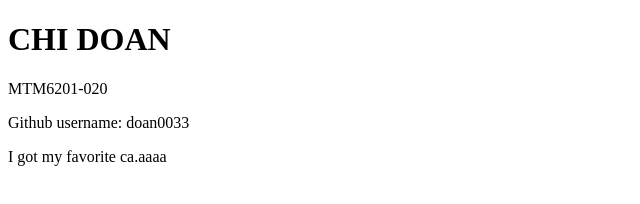
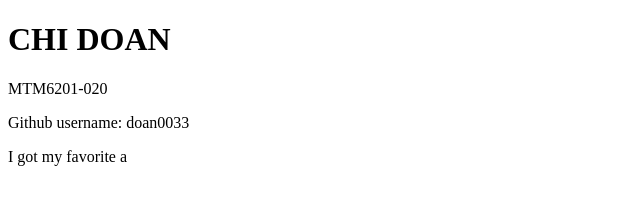
Before and after one commit to doan0033/doan0033.github.io, a plain HTML site: page index.html in a window 1280 px wide. Shown: the full height of the page, 0-640 px from the left. Drawn offline with Linux system fonts and the light colour scheme.

Commit message:
html added

```diff
--- a/index.html
+++ b/index.html
@@ -9,6 +9,6 @@
     <h1>CHI DOAN</h1>
     <p>MTM6201-020</p>
     <p>Github username: doan0033</p>
-    <p>I got my favorite ca.aaaa</p>
+    <p>I got my favorite a</p>
 </body>
 </html>
```
